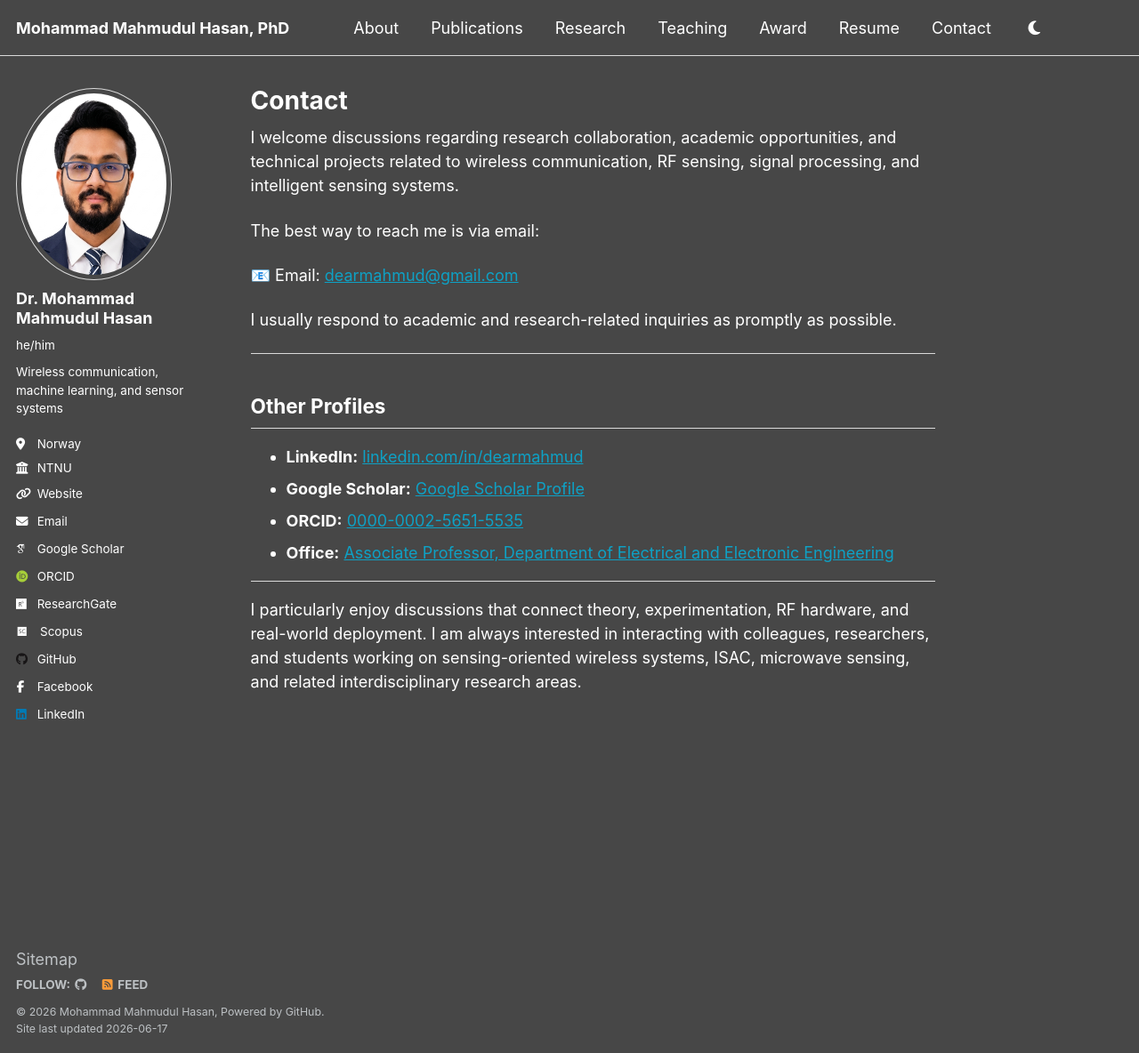
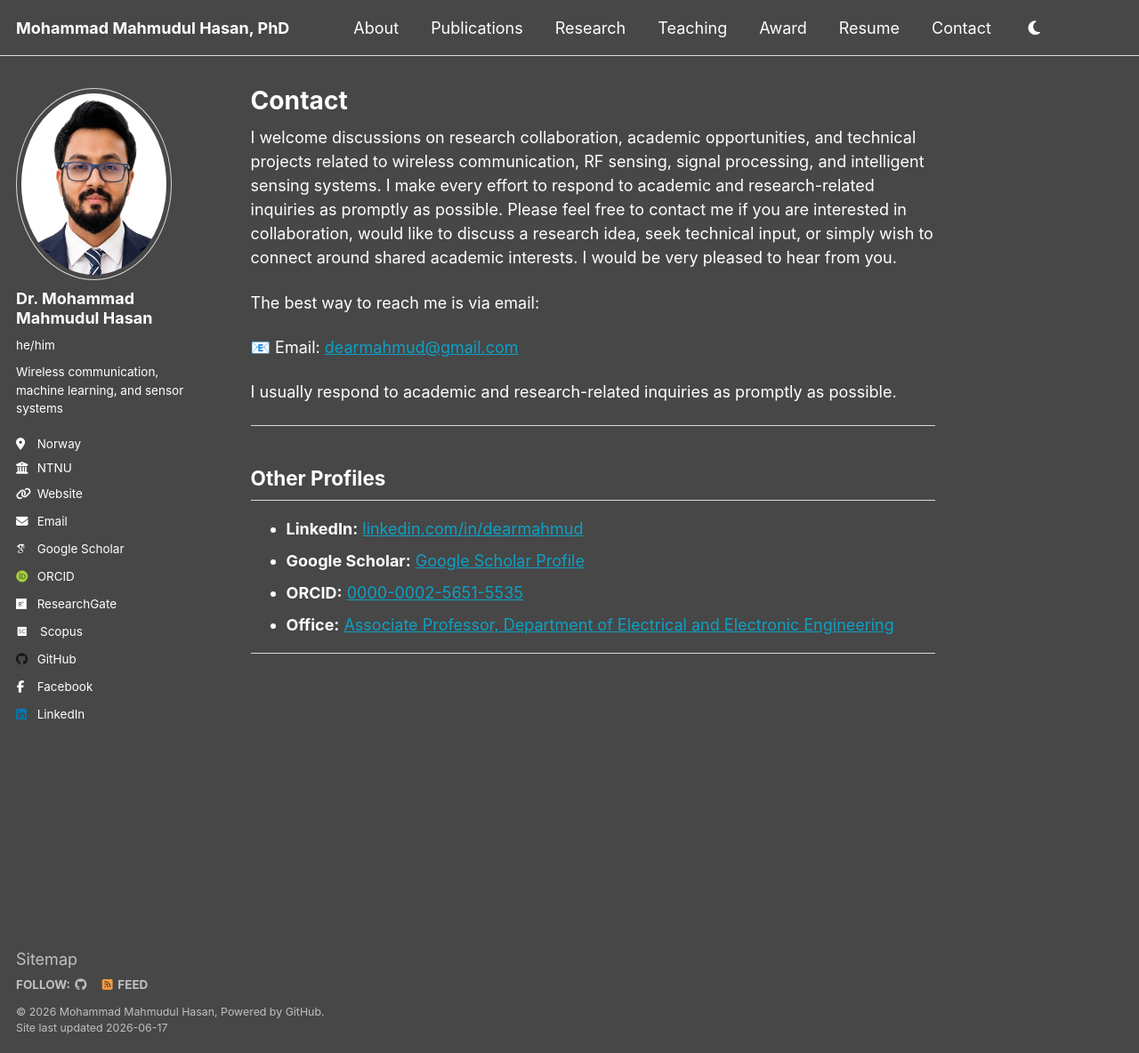
Before and after one commit to dearmahmud/dearmahmud.github.io, a Jekyll site: the page built from _pages/contact.md, in a window 1280 px wide and 1184 px high. Shown: the whole window at 89% size. Built offline with Jekyll 4.4.1, drawn with Linux system fonts in a browser that asks for light colours; some web fonts are replaced.

Commit message:
Update contact.md

```diff
--- a/_pages/contact.md
+++ b/_pages/contact.md
@@ -4,7 +4,7 @@ permalink: /contact/
 author_profile: true
 ---
 
-I welcome discussions regarding research collaboration, academic opportunities, and technical projects related to wireless communication, RF sensing, signal processing, and intelligent sensing systems.
+I welcome discussions on research collaboration, academic opportunities, and technical projects related to wireless communication, RF sensing, signal processing, and intelligent sensing systems. I make every effort to respond to academic and research-related inquiries as promptly as possible. Please feel free to contact me if you are interested in collaboration, would like to discuss a research idea, seek technical input, or simply wish to connect around shared academic interests. I would be very pleased to hear from you.
 
 The best way to reach me is via email:
 
@@ -22,5 +22,3 @@ I usually respond to academic and research-related inquiries as promptly as poss
 - **Office:** [Associate Professor, Department of Electrical and Electronic Engineering](https://uits.ac.bd/public/faculty-profile-cse/54)
 
 ---
-
-I particularly enjoy discussions that connect theory, experimentation, RF hardware, and real-world deployment. I am always interested in interacting with colleagues, researchers, and students working on sensing-oriented wireless systems, ISAC, microwave sensing, and related interdisciplinary research areas.
```
